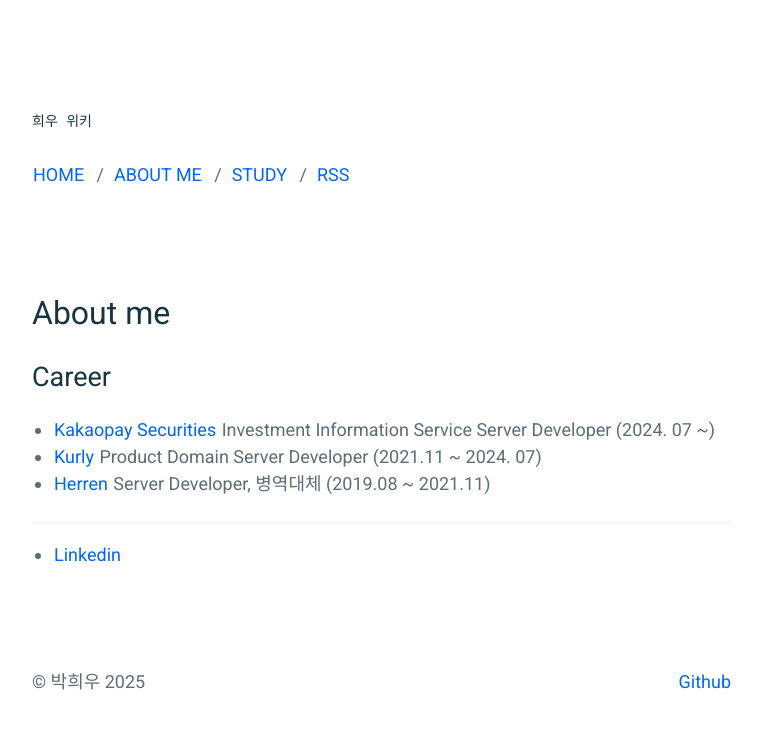
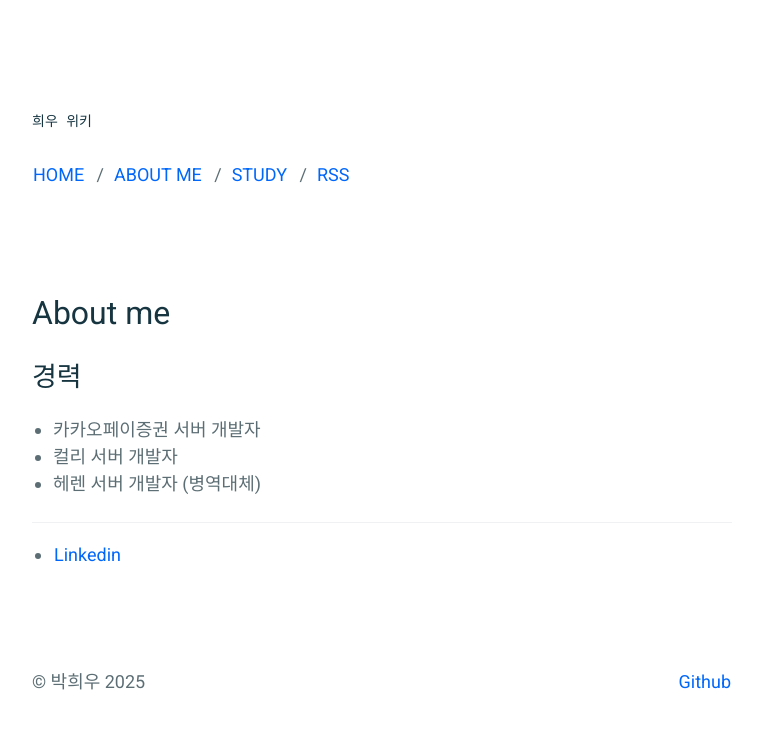
Before and after one commit to parkhuiwo0/parkhuiwo0.github.io, a Jekyll site: the page built from _pages/about.md, in a window 1280 px wide. Shown: the top 729 px of the page, without its empty margins (258-1021 px from the left). Built offline with Jekyll 4.4.1, drawn with Linux system fonts in a browser that asks for light colours.

Commit message:
Update about.md

```diff
--- a/_pages/about.md
+++ b/_pages/about.md
@@ -4,13 +4,10 @@ title: About me
 permalink: /about/
 ---
 
-# Career
-- [Kakaopay Securities](https://kakaopaysec.com) Investment Information Service Server Developer (2024. 07 ~)
-- [Kurly](https://www.kurly.com) Product Domain Server Developer (2021.11 ~ 2024. 07)
-- [Herren](https://herrencorp.com) Server Developer, 병역대체 (2019.08 ~ 2021.11)
-
-
+# 경력
+- 카카오페이증권 서버 개발자
+- 컬리 서버 개발자
+- 헤렌 서버 개발자 (병역대체)
 
 ----
-
 - [Linkedin](https://www.linkedin.com/in/parkhuiwo0/)
```
